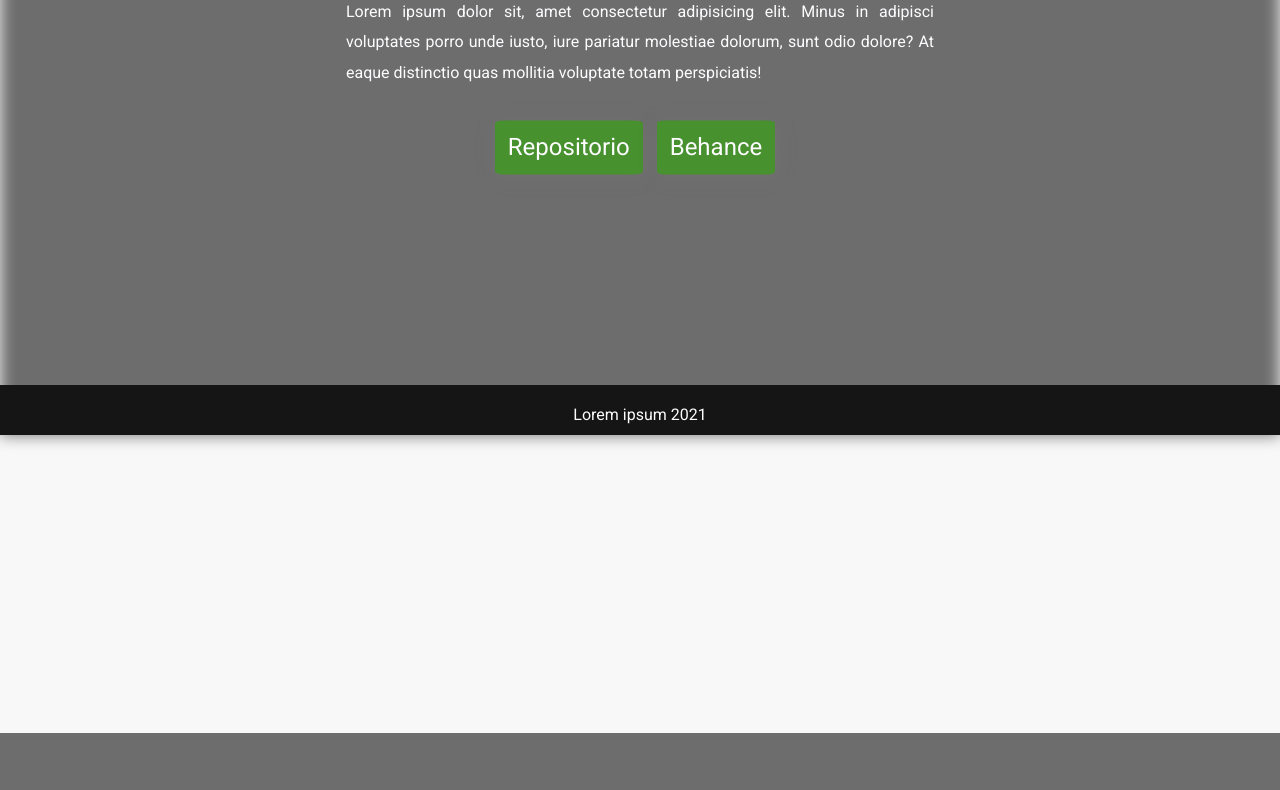
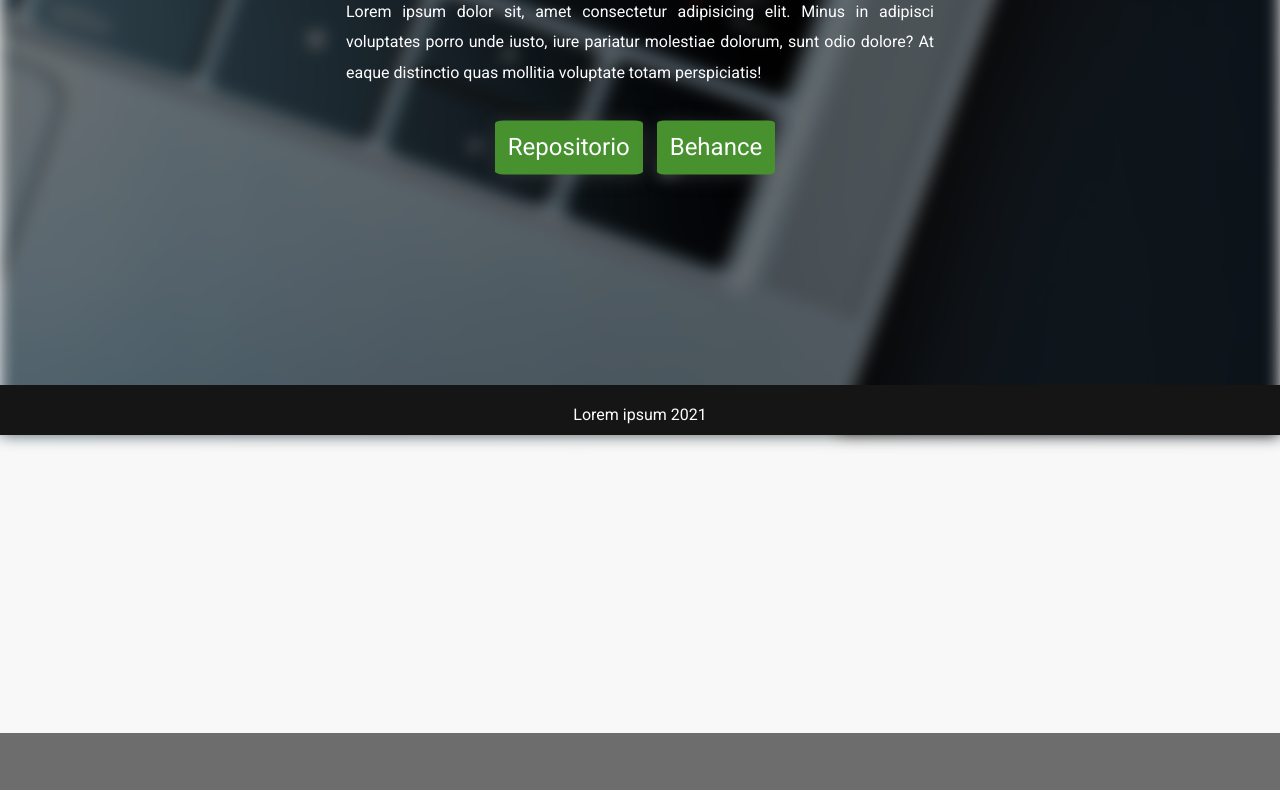
Before and after one commit to Laurarw/ProyectoDW, a plain HTML site: page index.html in a window 1280 px wide. Shown: the part 365-1155 px from the top of the page. Drawn offline with Linux system fonts and the light colour scheme; a web font is replaced by a local one.

Commit message:
fondo imagen

```diff
--- a/css/style.css
+++ b/css/style.css
@@ -20,7 +20,7 @@
 
     .imagen-fondo {
         position: relative;
-        background-image: linear-gradient(0deg, rgba(0, 0, 0, 0.56), rgba(0, 0, 0, 0.56)), url('./images/home.jpg');
+        background-image: linear-gradient(0deg, rgba(0, 0, 0, 0.56), rgba(0, 0, 0, 0.56)), url('../images/home.jpg');
         background-position: center;
         background-repeat: no-repeat;
         background-size: cover;
```
